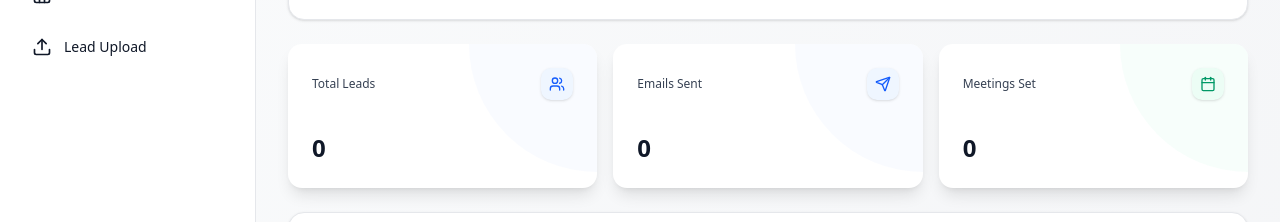
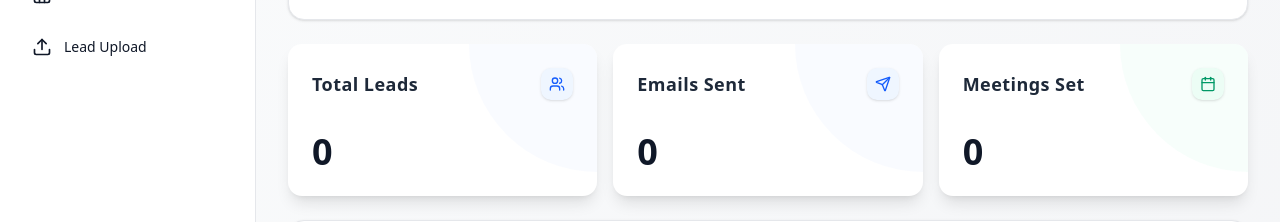
Before and after one commit to Gurpreet-CrossML/ai-lead-automation-workflow, a Next.js app: page / in a window 1280 px wide. Shown: the part 140-362 px from the top of the page. Built offline with nearby package versions, Linux system fonts and the light colour scheme; no server answers; the database is empty.

Commit message:
update in cards

```diff
--- a/src/app/page.js
+++ b/src/app/page.js
@@ -288,7 +288,7 @@ const Index = () => {
             >
               <div className={`absolute top-0 right-0 w-32 h-32 ${item.bgColor} opacity-40 rounded-bl-full`}></div>
               <CardHeader className="flex flex-row items-center justify-between space-y-0 pb-2 relative z-10">
-                <CardTitle className="text-xs font-medium text-gray-700 dark:text-gray-300">
+                <CardTitle className="text-lg font-semibold text-gray-800 dark:text-gray-200 tracking-wide">
                   {item.label}
                 </CardTitle>
                 <div className={`${item.bgColor} p-2 rounded-lg shadow-sm transition-transform group-hover:scale-110`}>
@@ -297,7 +297,7 @@ const Index = () => {
               </CardHeader>
               <CardContent className="relative z-10">
                 <div className="flex items-end justify-between">
-                  <div className="text-2xl font-bold text-gray-900 dark:text-white">
+                  <div className="text-4xl font-extrabold text-gray-900 dark:text-white">
                     {item.value}
                   </div>
                   {item.trend === "up" && (
```
